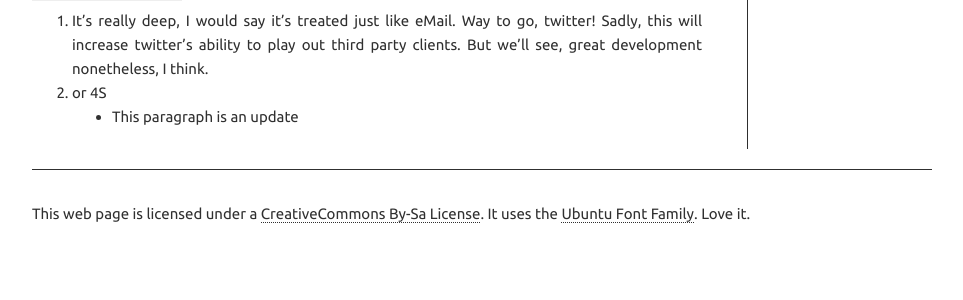
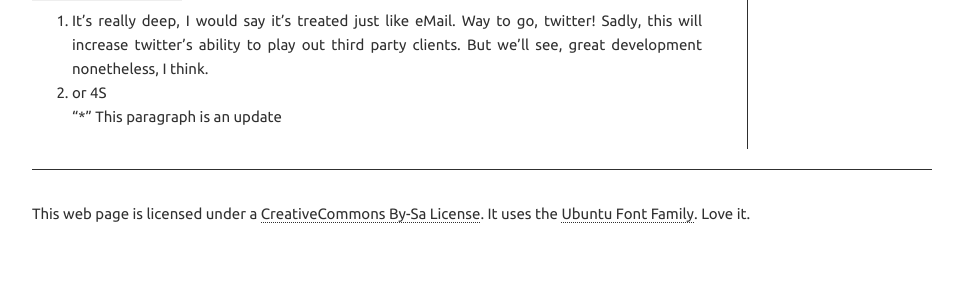
Before and after one commit to tschoof/blog, a Jekyll site: the page built from _posts/2011-06-08-iOS-5.md, in a window 1280 px wide. Shown: the part 1421-1721 px from the top of the page, without its empty margins (158-1121 px from the left). Built offline with Jekyll 4.4.1, drawn with Linux system fonts in a browser that asks for light colours; some web fonts are replaced; Markdown is read by kramdown in place of the engine named in the settings.

Commit message:
new article

```diff
--- a/_posts/2011-06-08-iOS-5.md
+++ b/_posts/2011-06-08-iOS-5.md
@@ -29,4 +29,4 @@ The only thing that really made me sad was to see how Steve Jobs's condition obv
 ---
 1. It's really deep, I would say it's treated just like eMail. Way to go, twitter! Sadly, this will increase twitter's ability to play out third party clients. But we'll see, great development nonetheless, I think.
 2. or 4S
-* This paragraph is an update
+"*" This paragraph is an update
```
